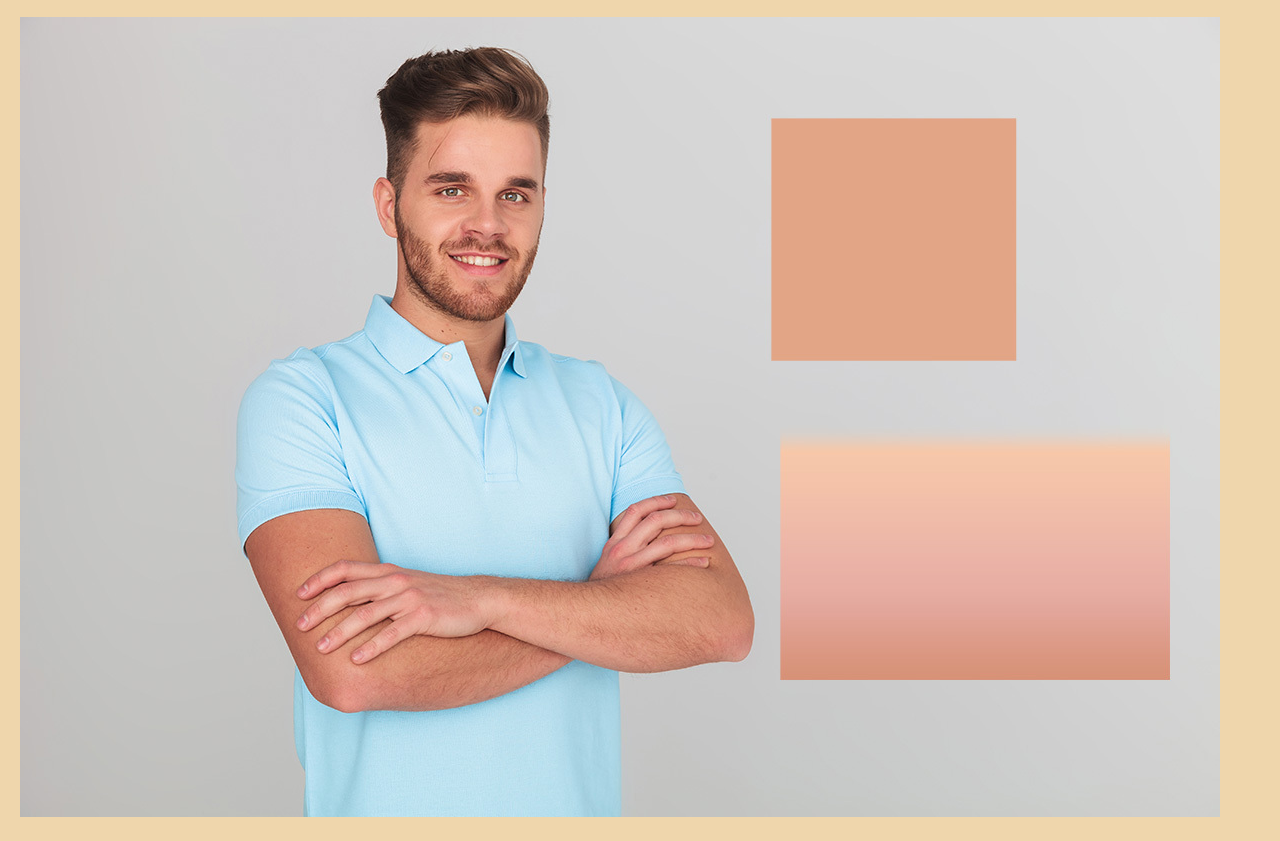
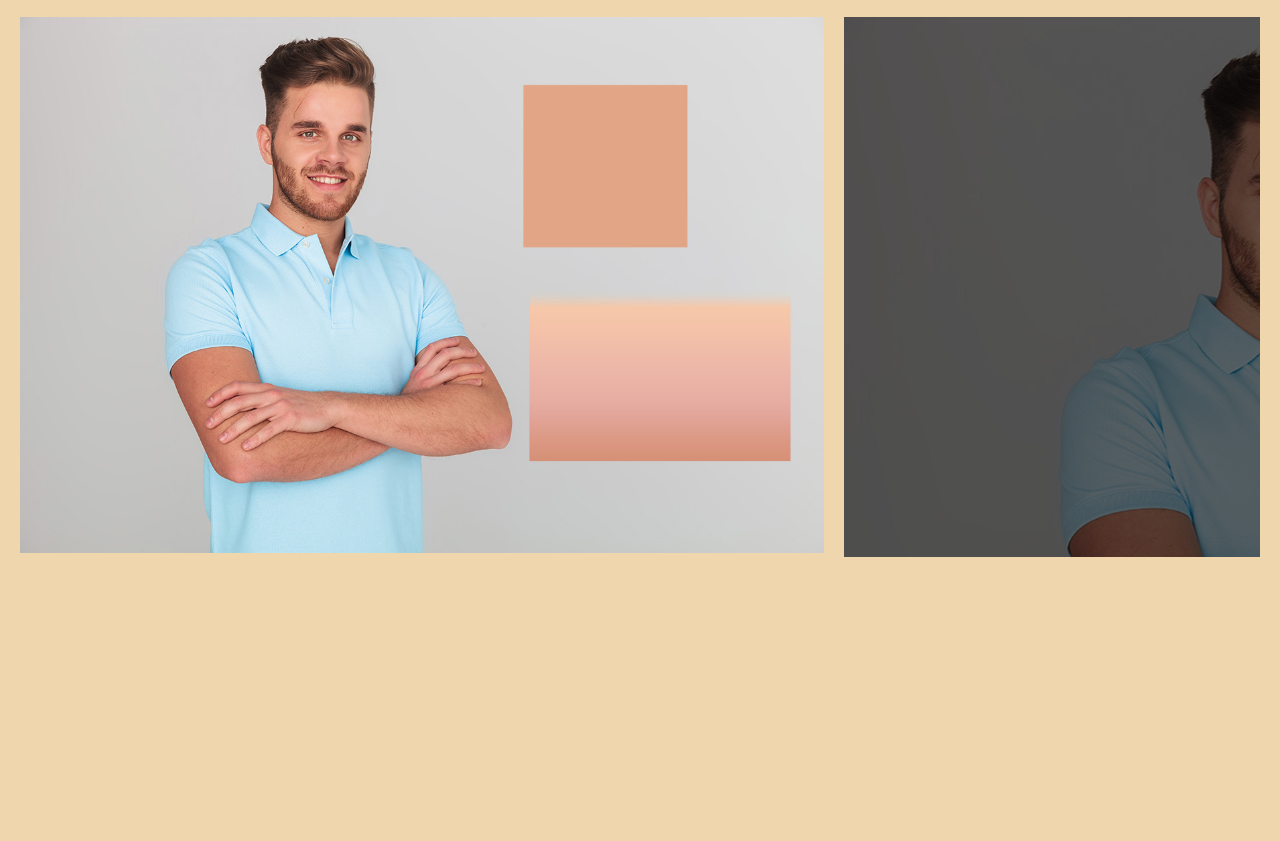
Before and after one commit to issacfriedman-point/filter-test, a plain HTML site: page index.html in a window 1280 px wide. Shown: the part 94-935 px from the top of the page. After the commit the page ends 800 px from the top, so only its background shows below. Drawn offline with Linux system fonts and the light colour scheme.

Commit message:
Update style.css

```diff
--- a/style.css
+++ b/style.css
@@ -25,8 +25,7 @@ h1 {
   width: 100%;
 }
 .with-overlay {
-  background-image: linear-gradient(
-      hsla(0, 0%, 0%, 0.7),  hsla(0, 0%, 0%, 0.7),
+ background-image: linear-gradient(rgba(0, 0, 0, 0.6), rgba(0, 0, 0, 0.6)),
     url("./Skin\ \(1\).jpg");
   width: 50%;
 }
```
